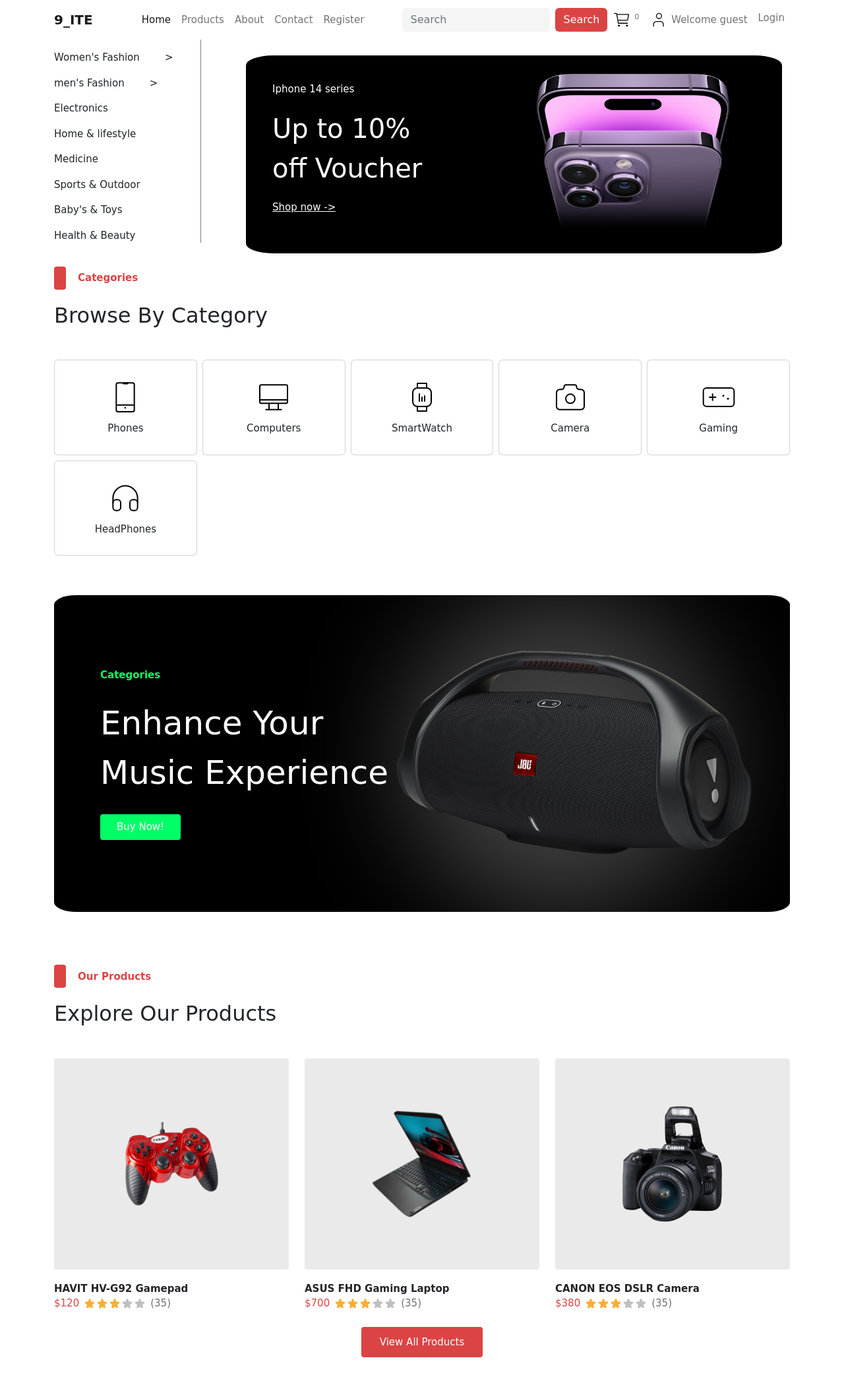
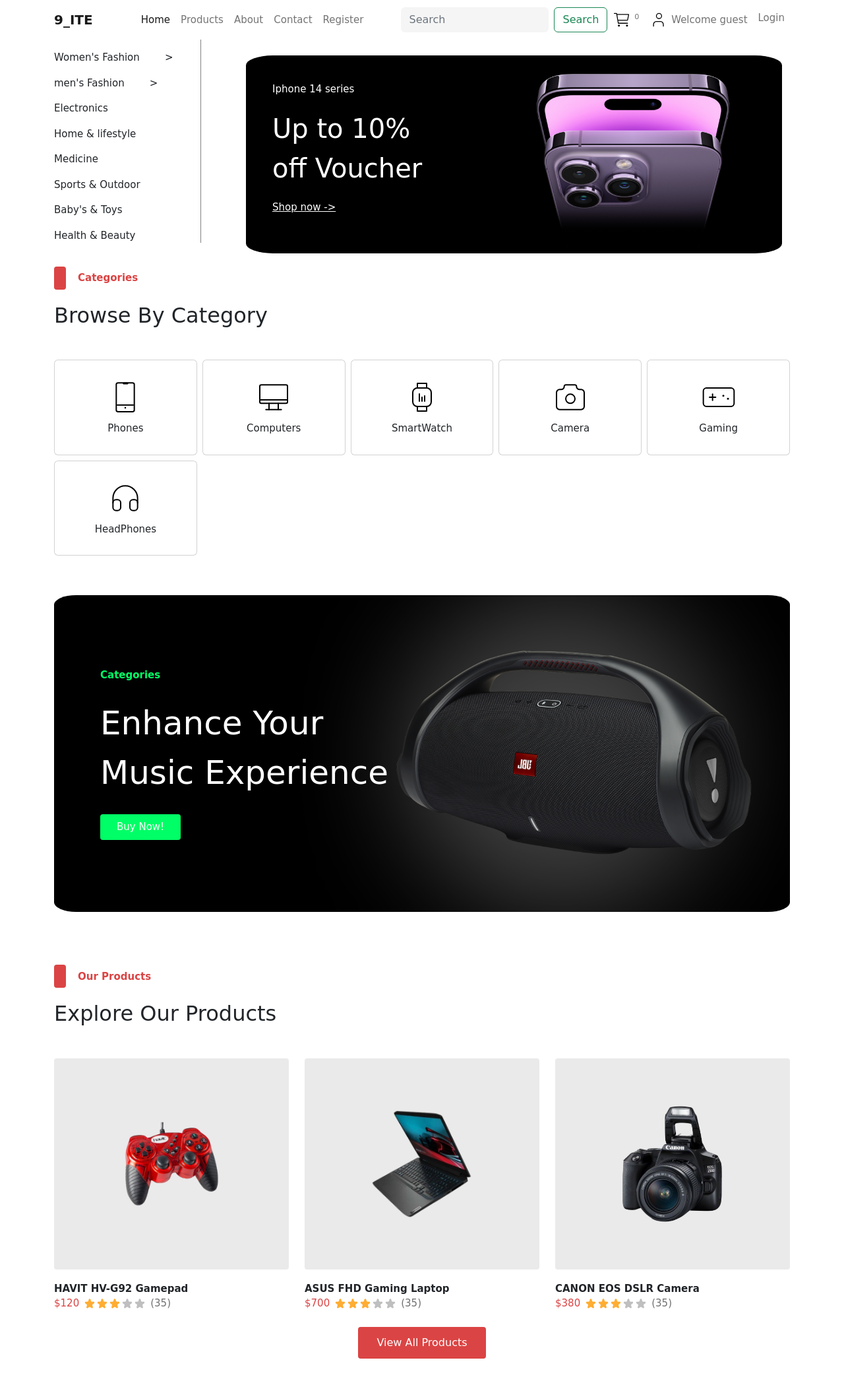
Before and after one commit to sarveshsinghthakur/9_ITE, a PHP site: page / in a window 1280 px wide. Shown: the whole page at 66% size. Before the commit the page ends 2057 px from the top, so only its background shows below. Run offline with PHP 8.4, Linux system fonts and the light colour scheme; data comes from the database, SQL or seed files in the repository; data that the repository does not hold is empty.

Commit message:
adding colour in context

```diff
--- a/index.php
+++ b/index.php
@@ -68,7 +68,7 @@
                 </ul>
                 <form class="d-flex">
                     <input class="form-control me-2" type="search" placeholder="Search" aria-label="Search">
-                    <button class="btn btn-outline-primary" type="submit">Search</button>
+                    <button class="btn btn-outline-success" type="submit">Search</button>
                 </form>
                 <ul class="navbar-nav mb-2 mb-lg-0">
                     <li class="nav-item">
@@ -381,8 +381,8 @@
                 getIPAddress();
                 ?>
             </div>
-            <div class="view d-flex justify-content-center align-items-center">
-                <button onclick="location.href='./products.php'">View All Products</button>
+            <div class="view d-flex justify-content-center align-items-center ">
+                <button onclick="location.href='./products.php'" class="btn btn-outline-success">View All Products</button>
             </div>
         </div>
     </div>
```
